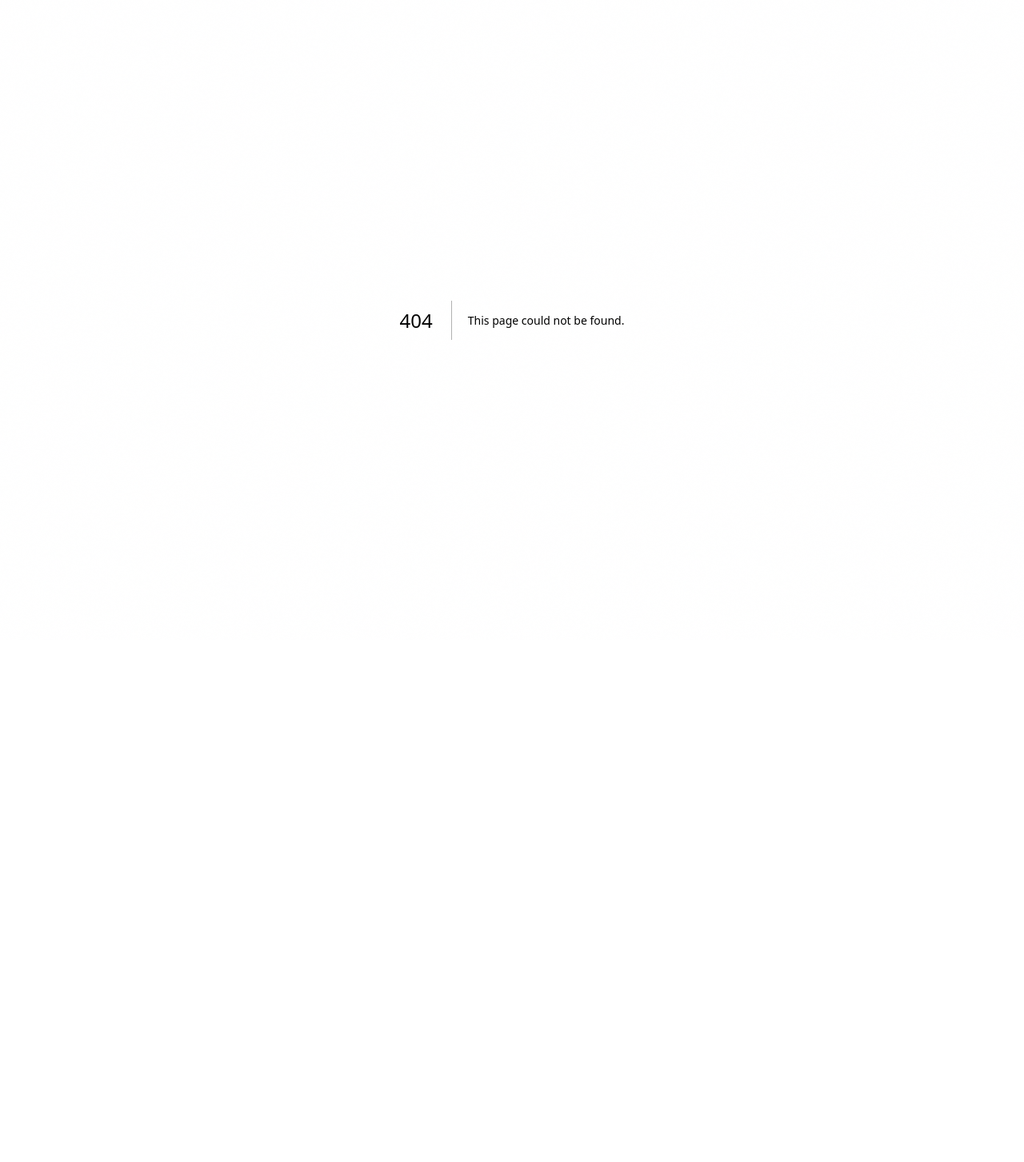
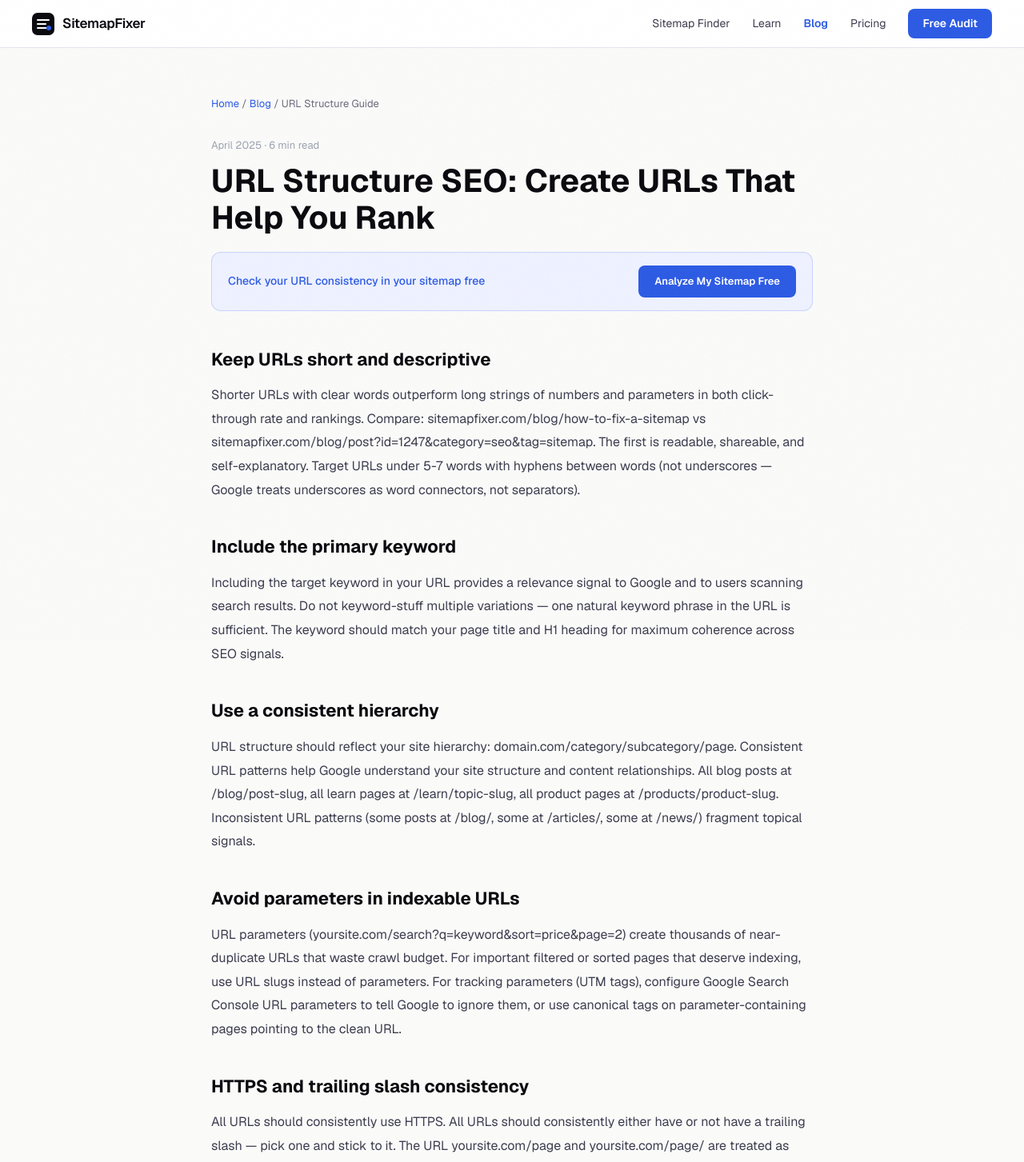
Before and after one commit to Watermelon-Coctail-Bar/sitemap-fixer, a Next.js app: page /blog/url-structure-guide in a window 1280 px wide. Before the commit this address had no page. Shown: the top 1453 px of the page at 80% size. Before the commit the page ends 800 px from the top, so only its background shows below. Built offline with nearby package versions, Linux system fonts and the light colour scheme.

Commit message:
Create page.tsx

```diff
--- /dev/null
+++ b/src/app/blog/url-structure-guide/page.tsx
@@ -0,0 +1,43 @@
+import type { Metadata } from 'next';
+export const metadata: Metadata = {
+  title: 'URL Structure SEO: How to Create SEO-Friendly URLs | SitemapFixer',
+  description: "URL structure affects crawlability, click-through rate, and indexing. Here is how to create URLs that help both search engines and users understand your content.",
+  alternates: { canonical: 'https://sitemapfixer.com/blog/url-structure-guide' },
+};
+const rules = [
+  { t: "Keep URLs short and descriptive", d: "Shorter URLs with clear words outperform long strings of numbers and parameters in both click-through rate and rankings. Compare: sitemapfixer.com/blog/how-to-fix-a-sitemap vs sitemapfixer.com/blog/post?id=1247&category=seo&tag=sitemap. The first is readable, shareable, and self-explanatory. Target URLs under 5-7 words with hyphens between words (not underscores — Google treats underscores as word connectors, not separators)." },
+  { t: "Include the primary keyword", d: "Including the target keyword in your URL provides a relevance signal to Google and to users scanning search results. Do not keyword-stuff multiple variations — one natural keyword phrase in the URL is sufficient. The keyword should match your page title and H1 heading for maximum coherence across SEO signals." },
+  { t: "Use a consistent hierarchy", d: "URL structure should reflect your site hierarchy: domain.com/category/subcategory/page. Consistent URL patterns help Google understand your site structure and content relationships. All blog posts at /blog/post-slug, all learn pages at /learn/topic-slug, all product pages at /products/product-slug. Inconsistent URL patterns (some posts at /blog/, some at /articles/, some at /news/) fragment topical signals." },
+  { t: "Avoid parameters in indexable URLs", d: "URL parameters (yoursite.com/search?q=keyword&sort=price&page=2) create thousands of near-duplicate URLs that waste crawl budget. For important filtered or sorted pages that deserve indexing, use URL slugs instead of parameters. For tracking parameters (UTM tags), configure Google Search Console URL parameters to tell Google to ignore them, or use canonical tags on parameter-containing pages pointing to the clean URL." },
+  { t: "HTTPS and trailing slash consistency", d: "All URLs should consistently use HTTPS. All URLs should consistently either have or not have a trailing slash — pick one and stick to it. The URL yoursite.com/page and yoursite.com/page/ are treated as different URLs by Google. Use 301 redirects to enforce your chosen convention and use canonical tags to reinforce it. Your sitemap should only contain URLs in the canonical format." },
+];
+export default function Page() {
+  return (
+    <article style={{ maxWidth: 800, margin: '0 auto', padding: '60px 24px' }}>
+      <nav style={{ fontSize: 13, color: '#6b6b7d', marginBottom: 32 }}>
+        <a href="/" style={{ color: '#2d5be3', textDecoration: 'none' }}>Home</a>{' / '}
+        <a href="/blog" style={{ color: '#2d5be3', textDecoration: 'none' }}>Blog</a>{' / '}
+        <span>URL Structure Guide</span>
+      </nav>
+      <div style={{ fontSize: 13, color: '#9ca3af', marginBottom: 12 }}>April 2025 · 6 min read</div>
+      <h1 style={{ fontSize: 40, fontWeight: 700, color: '#0a0a0f', marginBottom: 20, lineHeight: 1.15 }}>URL Structure SEO: Create URLs That Help You Rank</h1>
+      <div style={{ background: '#eef1ff', border: '1px solid rgba(45,91,227,0.2)', borderRadius: 12, padding: '16px 20px', marginBottom: 40, display: 'flex', alignItems: 'center', justifyContent: 'space-between', gap: 16 }}>
+        <span style={{ fontSize: 14, color: '#2d5be3', fontWeight: 500 }}>Check your URL consistency in your sitemap free</span>
+        <a href="/" style={{ background: '#2d5be3', color: 'white', padding: '10px 20px', borderRadius: 8, textDecoration: 'none', fontWeight: 600, fontSize: 13 }}>Analyze My Sitemap Free</a>
+      </div>
+      <div style={{ fontSize: 16, color: '#3d3d4f', lineHeight: 1.85 }}>
+        {rules.map(({ t, d }) => (
+          <div key={t} style={{ marginBottom: 36 }}>
+            <h2 style={{ fontSize: 22, fontWeight: 700, color: '#0a0a0f', marginBottom: 10 }}>{t}</h2>
+            <p style={{ margin: 0 }}>{d}</p>
+          </div>
+        ))}
+      </div>
+      <div style={{ background: '#0a0a0f', borderRadius: 12, padding: '32px', textAlign: 'center', marginTop: 56 }}>
+        <div style={{ fontSize: 20, fontWeight: 700, color: 'white', marginBottom: 8 }}>Check your sitemap URL patterns</div>
+        <div style={{ color: '#9999aa', marginBottom: 20, fontSize: 14 }}>Free — detects inconsistencies and parameter URLs</div>
+        <a href="/" style={{ background: 'white', color: '#0a0a0f', padding: '14px 28px', borderRadius: 8, textDecoration: 'none', fontWeight: 700 }}>Analyze My Sitemap Free</a>
+      </div>
+    </article>
+  );
+}
```
